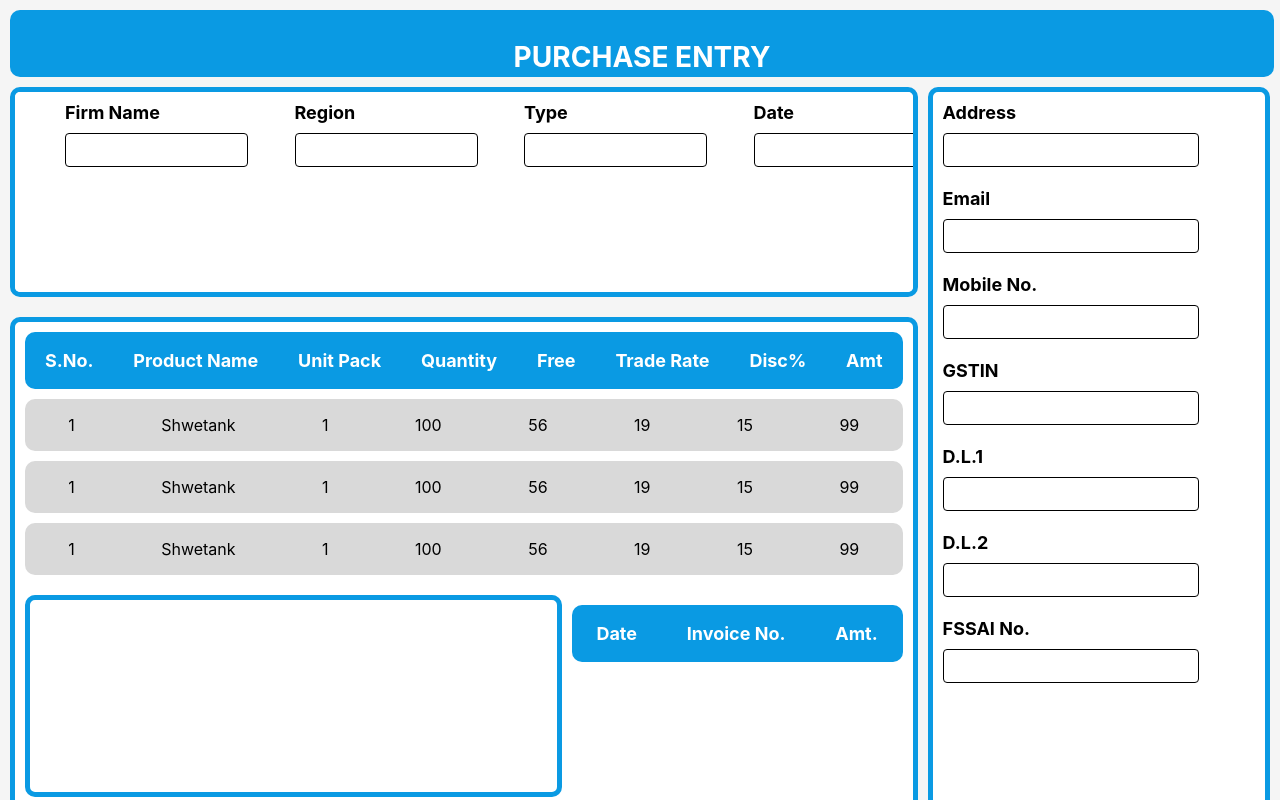
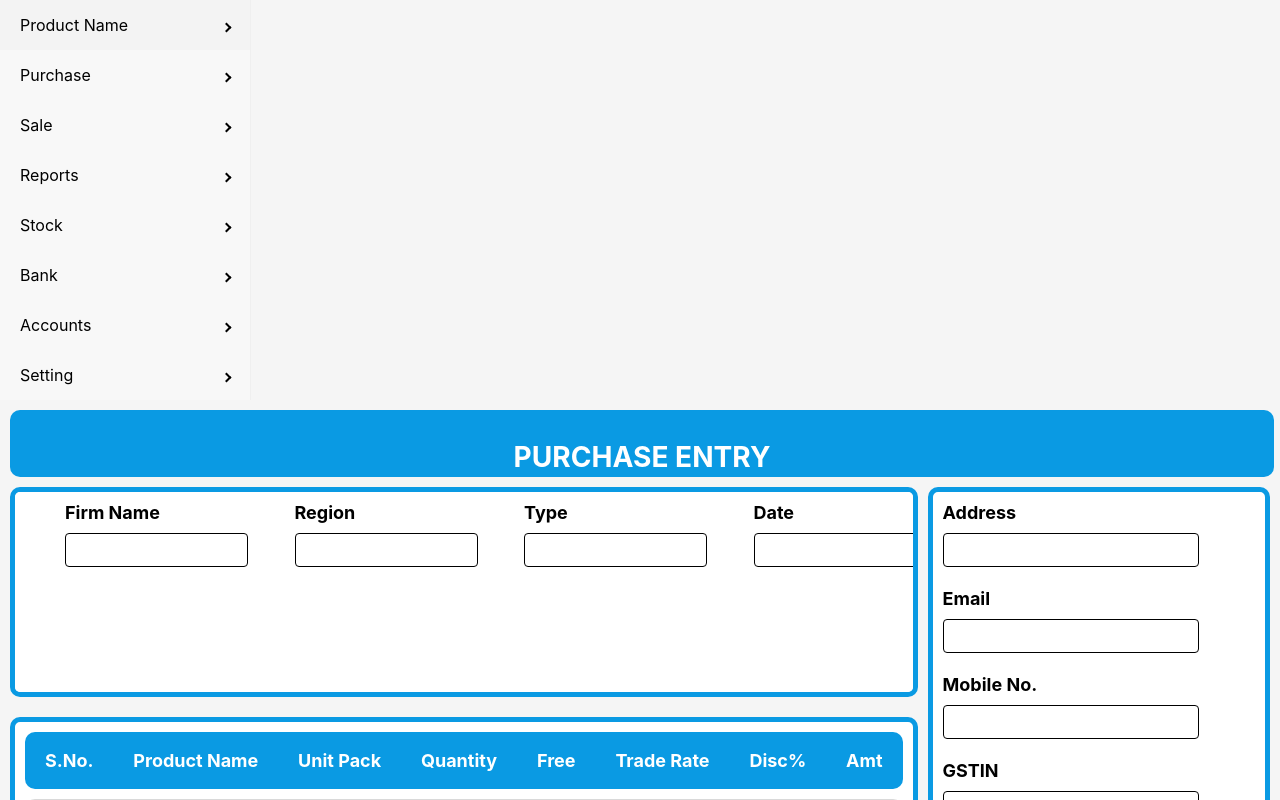
Before and after one commit to shwetank00001/Hegan-pages, a React (Create React App) app: page / in a window 1280 px wide. Shown: the top 800 px of the page. Built offline with nearby package versions, Linux system fonts and the light colour scheme.

Commit message:
side abr update

```diff
--- a/package.json
+++ b/package.json
@@ -8,6 +8,7 @@
     "@testing-library/user-event": "^13.5.0",
     "react": "^18.2.0",
     "react-dom": "^18.2.0",
+    "react-pro-sidebar": "^1.0.0",
     "react-scripts": "5.0.1",
     "web-vitals": "^2.1.4"
   },
--- a/src/App.js
+++ b/src/App.js
@@ -1,8 +1,11 @@
+import Header from "./components/Header";
 import Entry from "./components/Entry";
+
 
 function App() {
   return (
     <div>
+        <Header />
         <Entry />
     </div>
   );
--- /dev/null
+++ b/src/components/Header.js
@@ -0,0 +1,50 @@
+import React from 'react'
+import './header.css'
+import { Sidebar, Menu, MenuItem, SubMenu } from 'react-pro-sidebar';
+
+const Header = () => {
+  return (
+    <div>
+        <Sidebar>
+            <Menu>
+                <SubMenu label="Product Name">
+                <MenuItem> Generate </MenuItem>
+                <MenuItem> Product List</MenuItem>
+                </SubMenu>
+                <SubMenu label="Purchase">
+                <MenuItem> Purchase Entry </MenuItem>
+                <MenuItem> Purchase List </MenuItem>
+                </SubMenu>
+                <SubMenu label="Sale">
+                <MenuItem> Sale Entry </MenuItem>
+                <MenuItem> Sale List </MenuItem>
+                </SubMenu>
+                <SubMenu label="Reports">
+                <MenuItem> Sale Report </MenuItem>
+                <MenuItem> Goods Return Report </MenuItem>
+                <MenuItem> CN Voucher Report </MenuItem>
+                <MenuItem> Purchase Report </MenuItem>
+                </SubMenu>
+                <SubMenu label="Stock">
+                <MenuItem> Stock available  </MenuItem>
+                </SubMenu>
+                <SubMenu label="Bank">
+                <MenuItem> Bank Details </MenuItem>
+                <MenuItem> Line charts </MenuItem>
+                </SubMenu>
+                <SubMenu label="Accounts">
+                <MenuItem> Ledger Entry </MenuItem>
+                <MenuItem> Ledger List </MenuItem>
+                </SubMenu>
+                <SubMenu label="Setting">
+                <MenuItem> Invoice Assign </MenuItem>
+                <MenuItem> Backup </MenuItem>
+                <MenuItem> Logout </MenuItem>
+                </SubMenu>
+            </Menu>
+        </Sidebar>
+    </div>
+  )
+}
+
+export default Header
--- a/src/components/styles.css
+++ /dev/null
@@ -1,46 +0,0 @@
-html {
-    box-sizing: border-box;
-  }
-  *, *:before, *:after {
-    box-sizing: inherit;
-  }
-
-  body {
-    margin: 40px;
-  }
-
-  .wrapper {
-    margin: 0 0 20px 0;
-    width: 1000px;
-    height: 400px;
-    border: 2px solid #CCC;
-    display: grid;
-    grid-gap: 10px;
-    grid-template-columns: repeat(4, 80px);
-    grid-template-rows: repeat(3,100px);
-    align-content: space-around;
-    justify-content: space-between;
-  }
-
-
-
-  .box {
-    background-color: #444;
-    color: #fff;
-    border-radius: 5px;
-    padding: 20px;
-    font-size: 150%;
-  }
-
-  .item1 {
-    grid-column: 1 / 5;
-  }
-
-  .item2 {
-    grid-column: 1/ 3;
-    grid-row: 2 / 4;
-  }
-
-  .item3 {
-    grid-column: 3 / 5;
-  }
--- a/src/index.js
+++ b/src/index.js
@@ -2,10 +2,12 @@ import React from 'react';
 import ReactDOM from 'react-dom/client';
 import './index.css';
 import App from './App';
+import { ProSidebarProvider } from 'react-pro-sidebar';
+
 
 const root = ReactDOM.createRoot(document.getElementById('root'));
 root.render(
-  <React.StrictMode>
-    <App />
-  </React.StrictMode>
+<ProSidebarProvider>
+  <App />
+</ProSidebarProvider>
 );
```
Also changed, not shown: src/components/Purchase.js (deleted, +0 -24 lines), src/components/header.css (added), 1 other file (tests, documents, lock files or other folders).
